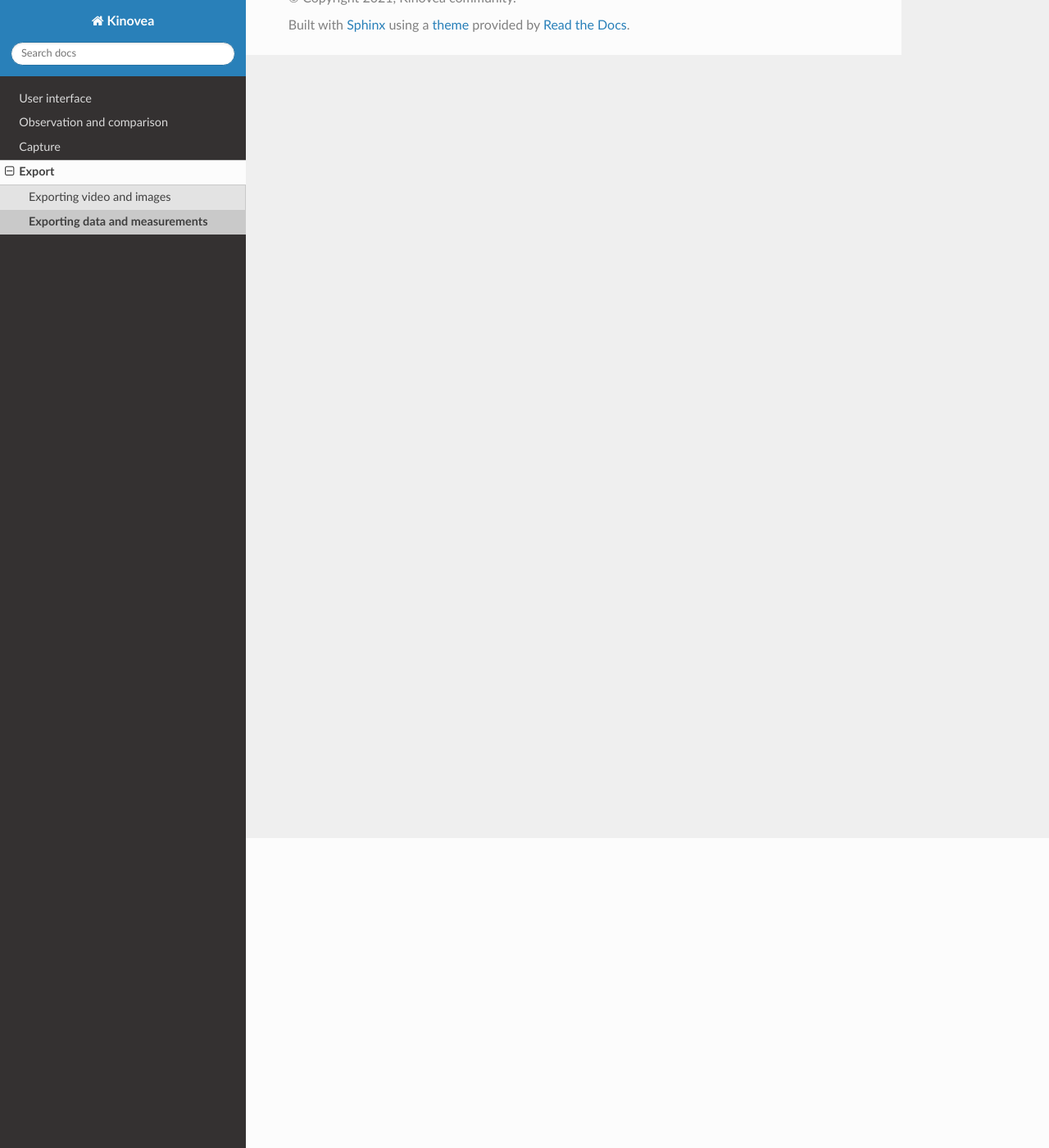
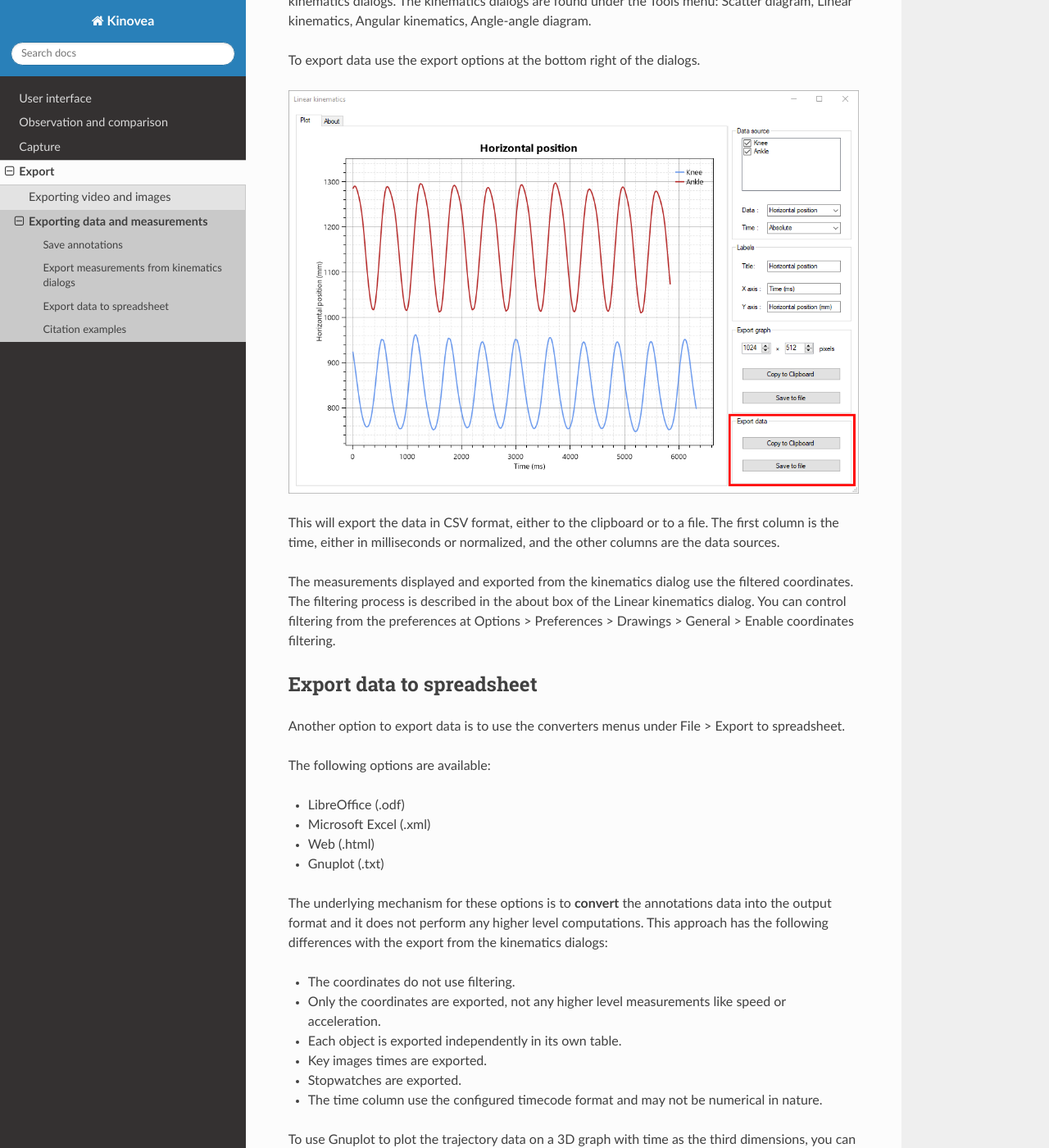
Before and after one commit to Kinovea/kinovea-docs, a Sphinx documentation site: the page built from source/export/data.rst, in a window 1280 px wide and 1400 px high, scrolled down 378 px. Shown: the whole window at 82% size. Built offline with Sphinx 7.4.7 and the Read the Docs theme 2.0.0, drawn with Linux system fonts in a browser that asks for light colours; some of the changed text lies outside the part shown.

Commit message:
Export data.

```diff
--- a/source/export/data.rst
+++ b/source/export/data.rst
@@ -1,7 +1,65 @@
 Exporting data and measurements
 ===============================
 
-- Saving KVA
-- Exporting measurements from kinematics dialogs.
-- Exporting to spreadsheet.
-- Citation examples.
+Save annotations
+----------------
+To save annotations use the normal "Save" or "Save as…" functions. This saves annotations to a KVA file, the native annotation format of Kinovea.
+
+Export measurements from kinematics dialogs
+-------------------------------------------
+To export measurements such as point positions, linear velocities or angular accelerations, use the kinematics dialogs.
+The kinematics dialogs are found under the Tools menu: Scatter diagram, Linear kinematics, Angular kinematics, Angle-angle diagram.
+
+To export data use the export options at the bottom right of the dialogs.
+
+.. image:: /images/export/exportdata.png
+
+This will export the data in CSV format, either to the clipboard or to a file.
+The first column is the time, either in milliseconds or normalized, and the other columns are the data sources.
+
+The measurements displayed and exported from the kinematics dialog use the filtered coordinates.
+The filtering process is described in the about box of the Linear kinematics dialog.
+You can control filtering from the preferences at Options > Preferences > Drawings > General > Enable coordinates filtering.
+
+Export data to spreadsheet
+--------------------------
+Another option to export data is to use the converters menus under File > Export to spreadsheet.
+
+The following options are available:
+
+- LibreOffice (.odf)
+- Microsoft Excel (.xml)
+- Web (.html)
+- Gnuplot (.txt)
+
+The underlying mechanism for these options is to **convert** the annotations data into the output format and it does not perform any higher level computations.
+This approach has the following differences with the export from the kinematics dialogs:
+
+- The coordinates do not use filtering.
+- Only the coordinates are exported, not any higher level measurements like speed or acceleration.
+- Each object is exported independently in its own table.
+- Key images times are exported.
+- Stopwatches are exported.
+- The time column use the configured timecode format and may not be numerical in nature.
+
+To use Gnuplot to plot the trajectory data on a 3D graph with time as the third dimensions, you can use the following commands:
+
+.. code-block::
+
+    gnuplot> set xlabel "Time"
+    gnuplot> set ylabel "X-AXIS"
+    gnuplot> set zlabel "Y-AXIS"
+    gnuplot> set ticslevel 0
+    gnuplot> splot "weightlift.txt" using 1:2:3 with lines
+
+.. image:: /images/export/gnuplot.png
+
+
+Citation examples
+-----------------
+If you used Kinovea in your research we would appreciate it very much if you include it in your bibliography.
+
+You can find examples of formatted citations in the About dialog under the Citation tab.
+
+.. note:: Kinovea is an open source project and is not published by a company,
+    thus there is no meaningful "city" or "country" of origin as is sometimes requested by journals for software references.
```
Also changed, not shown: source/images/export/exportdata.png (added), source/images/export/gnuplot.png (added).
